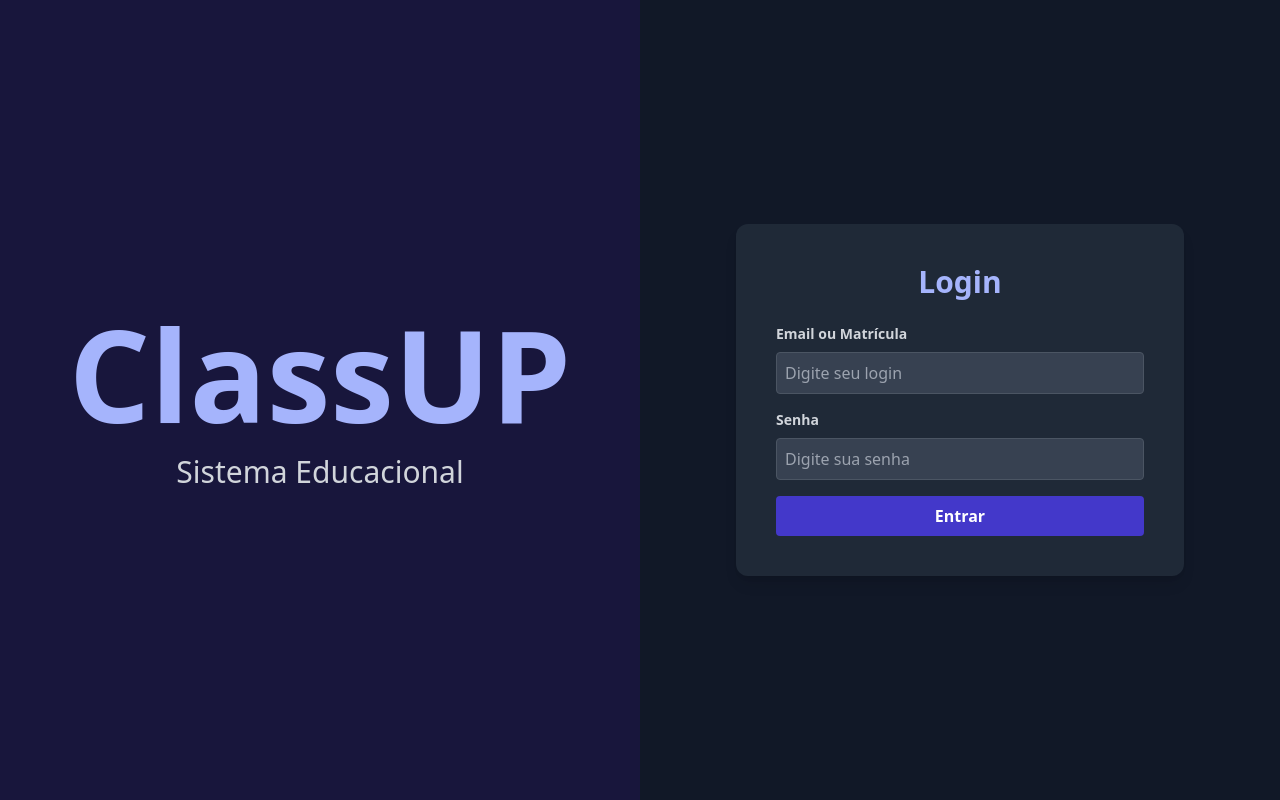
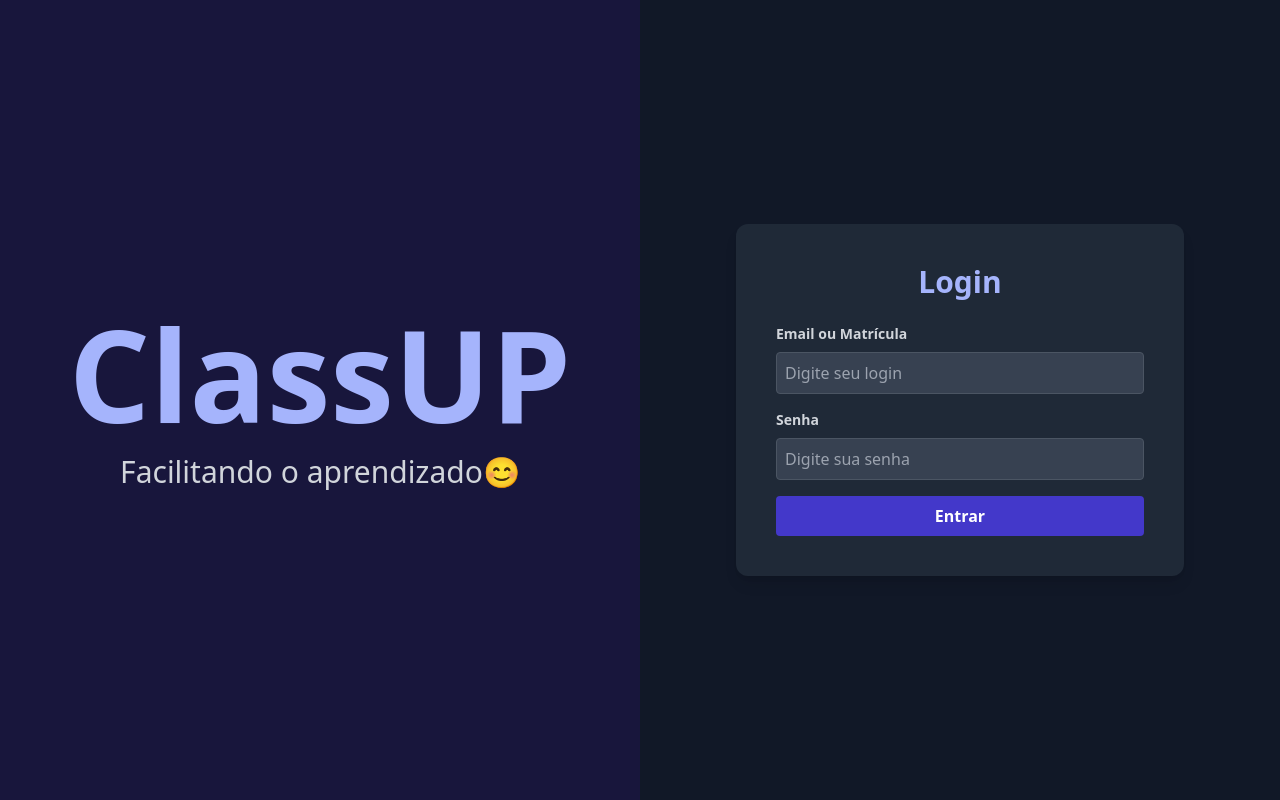
Before and after one commit to felipexxxxx/ClassUP-Frontend, a React (Vite) app: page /login in a window 1280 px wide. Built offline with nearby package versions, Linux system fonts and the light colour scheme.

Commit message:
ajuste de descricao

```diff
--- a/src/pages/TelaLogin.jsx
+++ b/src/pages/TelaLogin.jsx
@@ -36,7 +36,7 @@ export default function TelaLogin() {
         transition={{ duration: 0.5 }}
       >
         <h1 className="text-9xl font-bold text-indigo-300">ClassUP</h1>
-        <p className="text-3xl mt-4 text-gray-300">Sistema Educacional</p>
+        <p className="text-3xl mt-4 text-gray-300">Facilitando o aprendizado😊</p>
       </motion.div>
 
       {/* Lado direito */}
```
